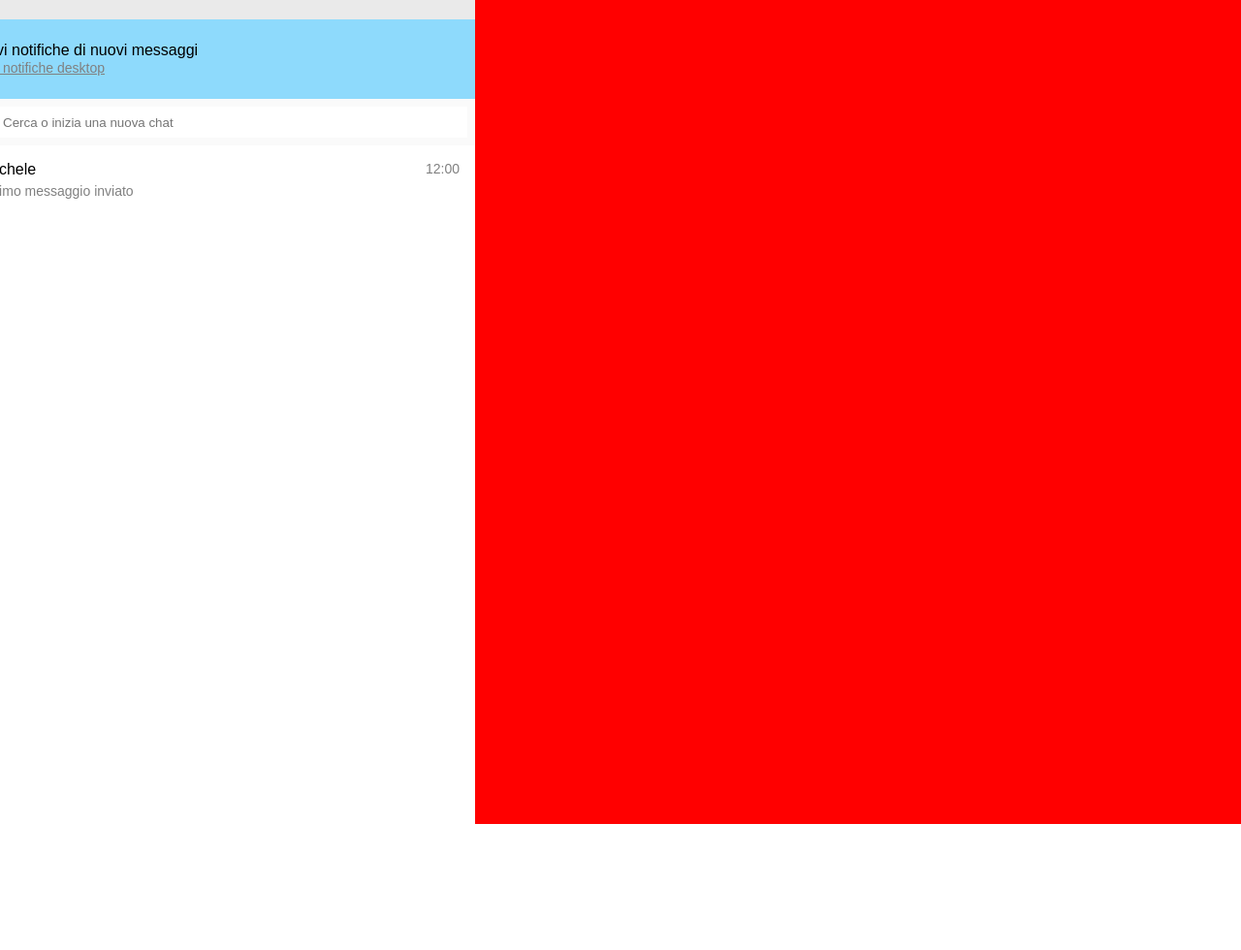
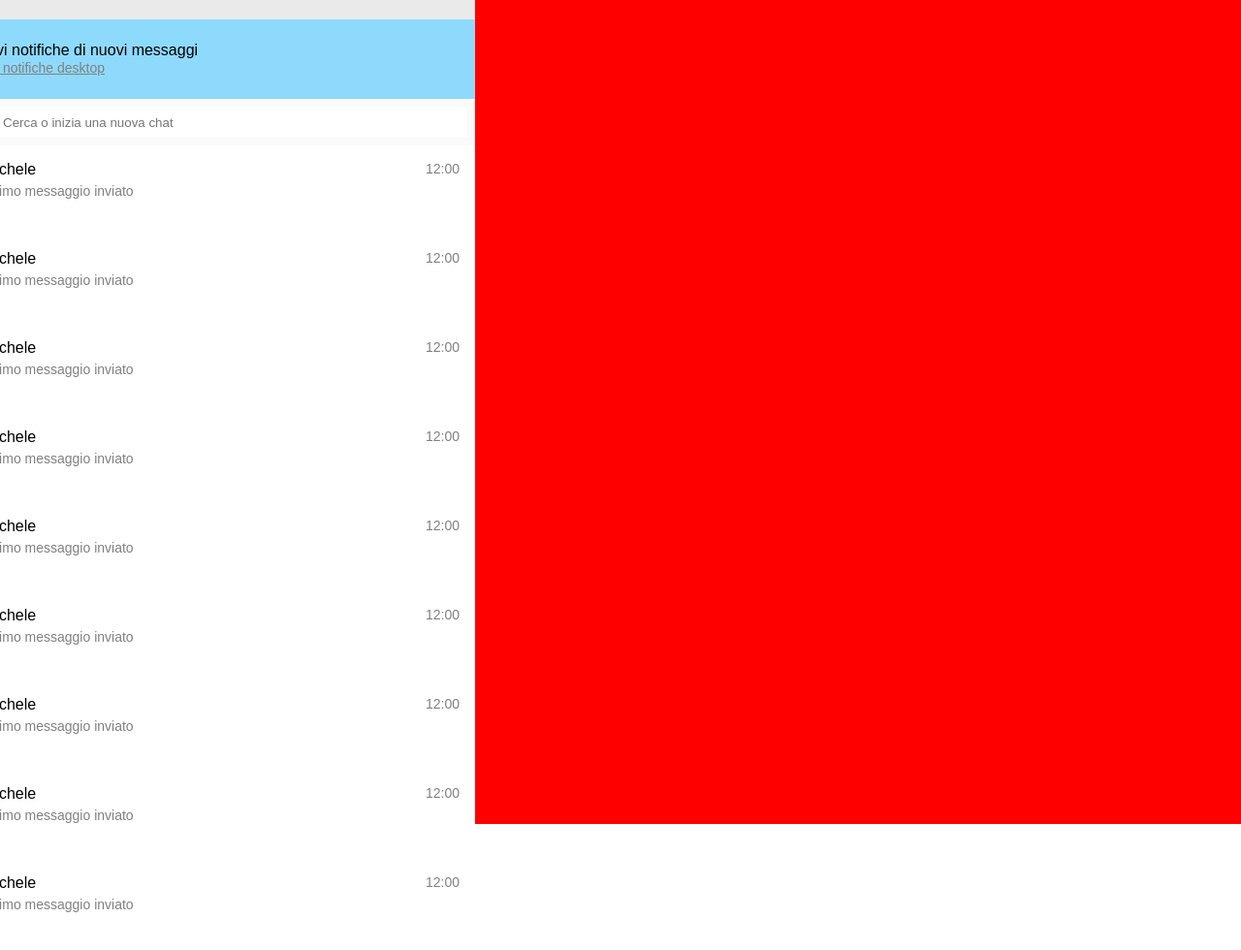
Before and after one commit to LauraMargherita25/vue-boolzapp, a plain HTML site: page index.html in a window 1280 px wide. Shown: the top 980 px of the page at 97% size. Drawn offline with nearby package versions, Linux system fonts and the light colour scheme.

Commit message:
Open chats scroll not working

```diff
--- a/index.html
+++ b/index.html
@@ -25,7 +25,7 @@
         </div>
 
         <!-- main section with content -->
-        <main class="box">
+        <div class="box">
             <!-- qui abbiamo una parte di destra e una di sinistra -->
 
             <!-- section left with contacts -->
@@ -101,6 +101,134 @@
                                 <p>12:00</p>
                             </div>
                         </div>
+
+                        <div class="contact_profile">
+
+                            <div class="contact_img">
+                                <img src="img/avatar_1.jpg" alt="contact profile avatar">
+                            </div>
+
+                            <div class="contact_info">
+                               <div class="contact_name">Michele</div>
+                               <div class="last_mex">Ultimo messaggio inviato</div>
+                            </div>
+
+                            <div class="last_log">
+                                <p>12:00</p>
+                            </div>
+                        </div>
+
+                        <div class="contact_profile">
+
+                            <div class="contact_img">
+                                <img src="img/avatar_1.jpg" alt="contact profile avatar">
+                            </div>
+
+                            <div class="contact_info">
+                               <div class="contact_name">Michele</div>
+                               <div class="last_mex">Ultimo messaggio inviato</div>
+                            </div>
+
+                            <div class="last_log">
+                                <p>12:00</p>
+                            </div>
+                        </div>
+
+                        <div class="contact_profile">
+
+                            <div class="contact_img">
+                                <img src="img/avatar_1.jpg" alt="contact profile avatar">
+                            </div>
+
+                            <div class="contact_info">
+                               <div class="contact_name">Michele</div>
+                               <div class="last_mex">Ultimo messaggio inviato</div>
+                            </div>
+
+                            <div class="last_log">
+                                <p>12:00</p>
+                            </div>
+                        </div>
+
+                        <div class="contact_profile">
+
+                            <div class="contact_img">
+                                <img src="img/avatar_1.jpg" alt="contact profile avatar">
+                            </div>
+
+                            <div class="contact_info">
+                               <div class="contact_name">Michele</div>
+                               <div class="last_mex">Ultimo messaggio inviato</div>
+                            </div>
+
+                            <div class="last_log">
+                                <p>12:00</p>
+                            </div>
+                        </div>
+
+                        <div class="contact_profile">
+
+                            <div class="contact_img">
+                                <img src="img/avatar_1.jpg" alt="contact profile avatar">
+                            </div>
+
+                            <div class="contact_info">
+                               <div class="contact_name">Michele</div>
+                               <div class="last_mex">Ultimo messaggio inviato</div>
+                            </div>
+
+                            <div class="last_log">
+                                <p>12:00</p>
+                            </div>
+                        </div>
+
+                        <div class="contact_profile">
+
+                            <div class="contact_img">
+                                <img src="img/avatar_1.jpg" alt="contact profile avatar">
+                            </div>
+
+                            <div class="contact_info">
+                               <div class="contact_name">Michele</div>
+                               <div class="last_mex">Ultimo messaggio inviato</div>
+                            </div>
+
+                            <div class="last_log">
+                                <p>12:00</p>
+                            </div>
+                        </div>
+
+                        <div class="contact_profile">
+
+                            <div class="contact_img">
+                                <img src="img/avatar_1.jpg" alt="contact profile avatar">
+                            </div>
+
+                            <div class="contact_info">
+                               <div class="contact_name">Michele</div>
+                               <div class="last_mex">Ultimo messaggio inviato</div>
+                            </div>
+
+                            <div class="last_log">
+                                <p>12:00</p>
+                            </div>
+                        </div>
+
+                        <div class="contact_profile">
+
+                            <div class="contact_img">
+                                <img src="img/avatar_1.jpg" alt="contact profile avatar">
+                            </div>
+
+                            <div class="contact_info">
+                               <div class="contact_name">Michele</div>
+                               <div class="last_mex">Ultimo messaggio inviato</div>
+                            </div>
+
+                            <div class="last_log">
+                                <p>12:00</p>
+                            </div>
+                        </div>
                     </div>
 
                 </main>
@@ -112,7 +240,7 @@
 
             </section>
 
-        </main>
+        </div>
     </div>
     <!-- script -->
     <script src="JS/sript.js"></script>
--- a/style/style.css
+++ b/style/style.css
@@ -131,6 +131,7 @@ a{
 /* main */
 main{
     height: calc(900px - 70px);
+    /* overflow-y: scroll; */
 }
 
 /* --- alert --- */
@@ -204,6 +205,7 @@ main{
 /* --- open chats --- */
 .open_chats{
     height: 100%;
+    /* overflow-y: hidden; */
     overflow-y: scroll;
 }
 
```
